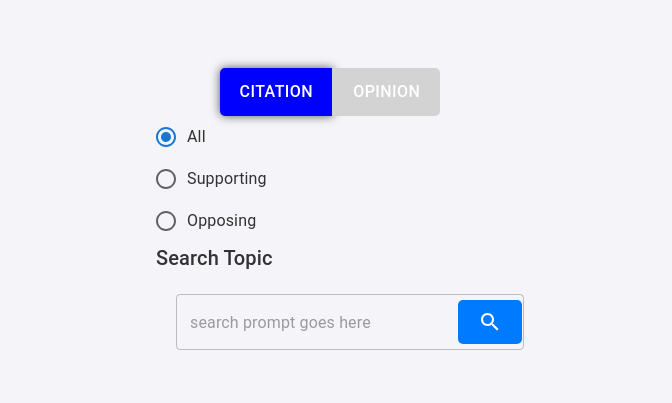
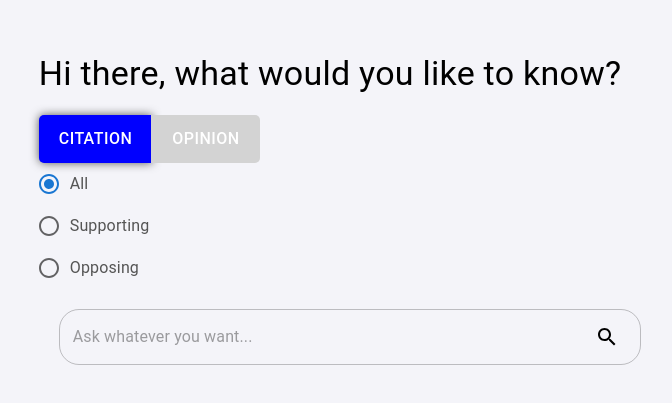
Before and after one commit to VivOwoH/PaperMind-AI-Research-Assistant, a React (Create React App) app in the folder main/main/frontend/: page / in a window 1280 px wide. Shown: the part 181-584 px from the top of the page, without its empty margins (310-982 px from the left). Built offline with nearby package versions, Linux system fonts and the light colour scheme.

Commit message:
feat: update styling of the home page. allow user to press enter key to submit request

```diff
--- a/main/main/frontend/src/components/SearchComponent.jsx
+++ b/main/main/frontend/src/components/SearchComponent.jsx
@@ -3,6 +3,7 @@ import {TextField, Radio, RadioGroup, FormControlLabel, FormControl,InputAdornme
 import IconButton from '@mui/material/IconButton';
 import SearchIcon from '@mui/icons-material/Search';
 import '../styles/components/SearchComponent.css';
+import CitationOpinionToggle from '../components/CitationOpinionToggle';
 import axios from 'axios';
 import { useSearch } from '../context/SearchContext';
 
@@ -37,11 +38,21 @@ export default function SearchComponent(){
         }
     };
 
+    const handleKeyDown = (e) => {
+        // Check if the key pressed is "Enter"
+        if (e.key === 'Enter') {
+            handleSearch();
+        }
+    };
+
     return (
-        <div>
+        <div className="search-main-container">
+            <Typography variant="h4" component="h6" className="search-type">
+                Hi there, what would you like to know?
+            </Typography>
+            <CitationOpinionToggle />
             {searchData.graphViewType === 'CITATION' && (
                 <FormControl component="fieldset" className="options-fieldset">
-                {/* Radio buttons for filtering by all / supporting / opposing ideas */}
                     <RadioGroup
                         value={category}
                         onChange={(e) => {
@@ -56,24 +67,26 @@ export default function SearchComponent(){
                 </FormControl>
             )}
 
-        <Typography variant="h6">Search Topic</Typography>
             <div className="search-container">
                 <TextField
                     fullWidth
                     variant="outlined"
-            placeholder="search prompt goes here"
+                    placeholder="Ask whatever you want..."
                     value={searchQuery}
                     onChange={(e) => {
                         setSearchQuery(e.target.value);
-                updateSearchData('searchPrompt',e.target.value);
+                        updateSearchData('searchPrompt', e.target.value);
                     }}
+                    onKeyDown={handleKeyDown}
                     className="search-input"
                     InputProps={{
+                        style: { borderRadius: '20px' },
                         endAdornment: (
                             <InputAdornment position="end">
                                 <IconButton
                                     onClick={handleSearch}
                                     edge="end"
+                                    className="search-icon-button"
                                 >
                                     <SearchIcon />
                                 </IconButton>
@@ -82,8 +95,6 @@ export default function SearchComponent(){
                     }}
                 />
             </div>
-
         </div>
     );
-
 }
--- a/main/main/frontend/src/pages/Home/Home.jsx
+++ b/main/main/frontend/src/pages/Home/Home.jsx
@@ -2,7 +2,6 @@ import React from 'react';
 import '../../styles/pages/Home/Home.css'
 import '../../components/SearchComponent'
 import SearchComponent from '../../components/SearchComponent';
-import CitationOpinionToggle from '../../components/CitationOpinionToggle';
 import {SearchProvider} from '../../context/SearchContext';
 
 function Home() {
@@ -10,7 +9,6 @@ function Home() {
     return (
             <SearchProvider>
                 <div className="home">
-                    <CitationOpinionToggle />
                     <SearchComponent />
                 </div>
             </SearchProvider>
--- a/main/main/frontend/src/styles/components/SearchComponent.css
+++ b/main/main/frontend/src/styles/components/SearchComponent.css
@@ -1,17 +1,48 @@
+.search-main-container {
+    max-width: 900px;
+    margin: 0 auto;
+    padding: 20px;
+}
+
+.search-main-container .search-type {
+    color: black;
+    margin-bottom:20px;
+}
+
 .search-container {
     padding: 20px;
     display: flex;
     align-items:center;
+    justify-content: space-between;
+    width:100%;
+    max-width: 800px;
+    margin: auto;
+}
+
+.search-input {
+    margin-bottom: 30px;
     width:100%;
 }
-.search-input {
-    margin-bottom: 20px;
-    width:80%;
-}
+
 .options-fieldset {
     width:80%;
     margin-bottom: 10px;
 }
+
 .form-group {
     margin-bottom: 20px;
 }
+
+.search-container .search-icon-button {
+    background-color: transparent;
+    border-radius: 100%;
+    color: black;
+}
+
+.search-container .search-icon-button:hover {
+    background-color: transparent;
+}
+
+.radio-label {
+    color: #555;
+}
```
Lines whose indentation alone changed are shown as unchanged.
